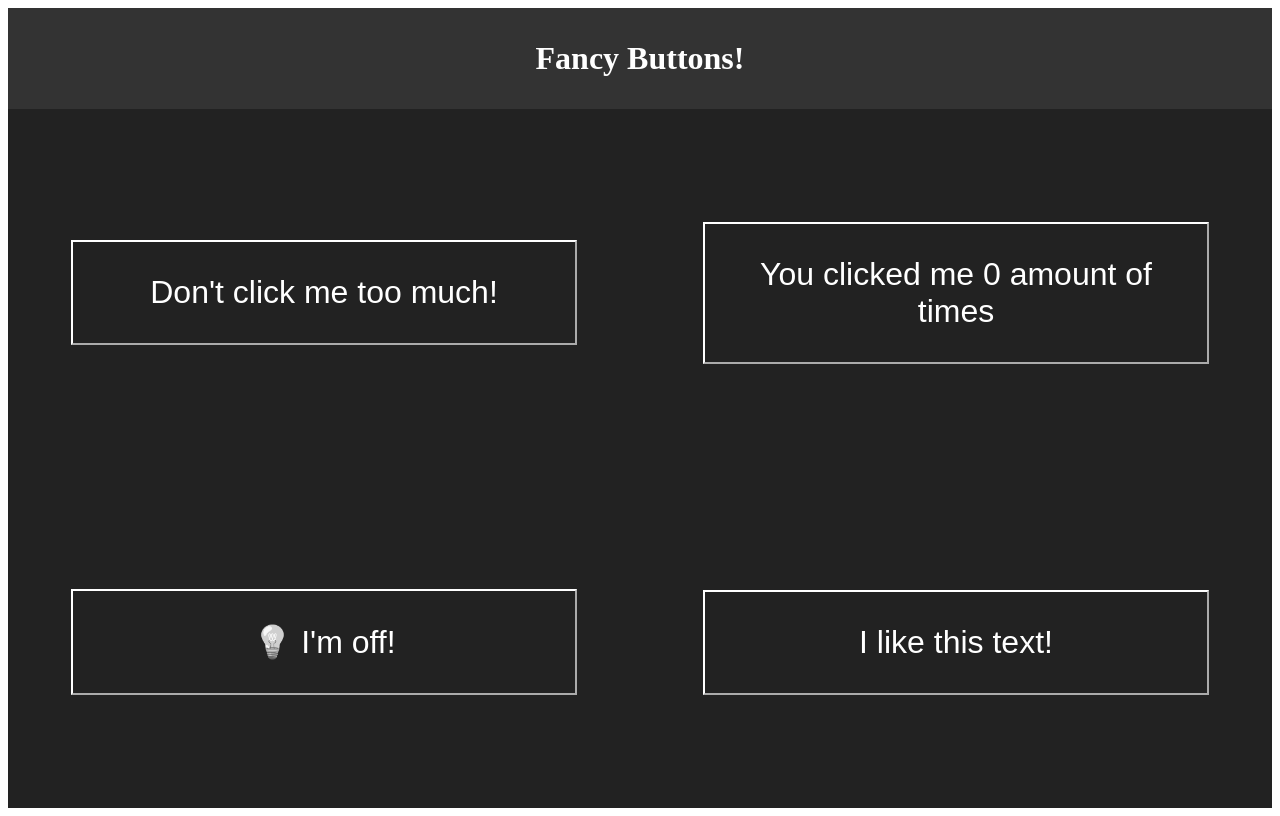
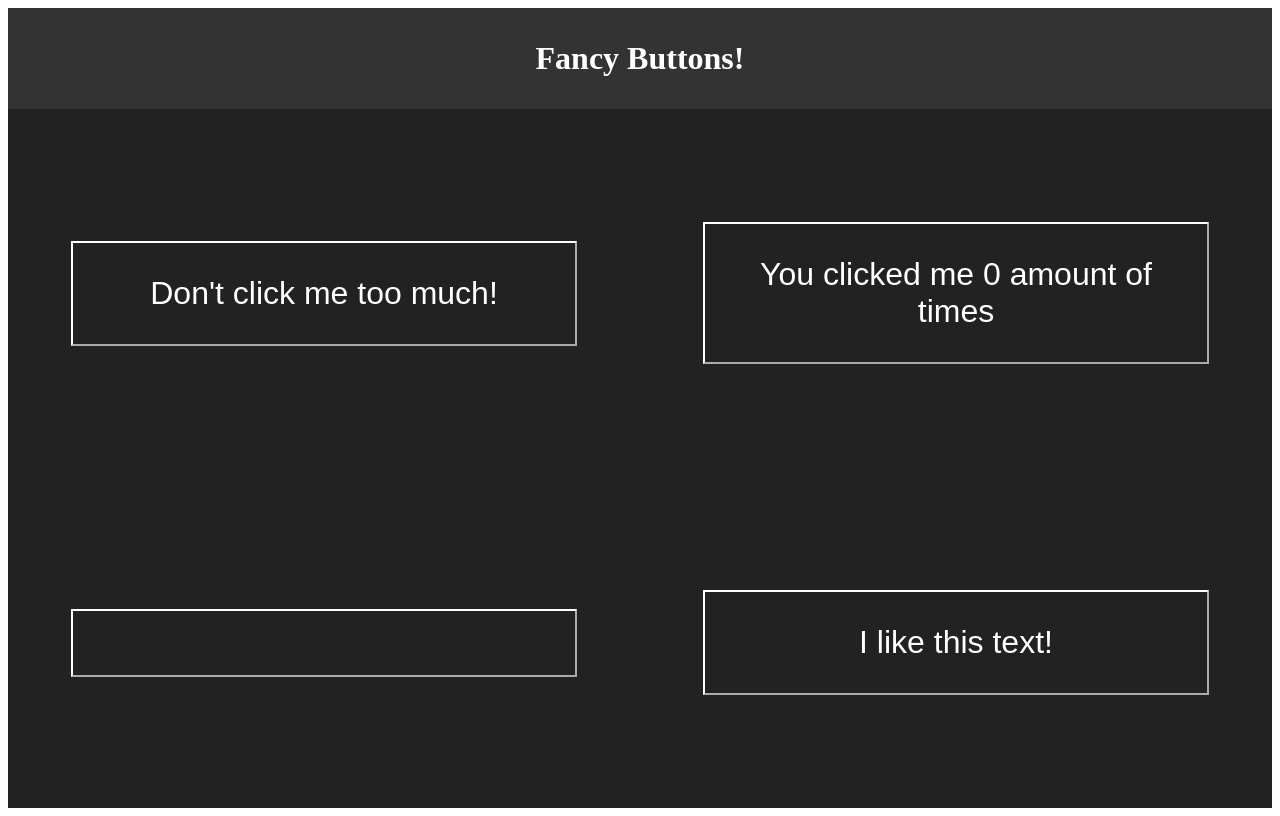
Before and after one commit to mabuzainah/fancy-buttons, a React (Create React App) app: page / in a window 1280 px wide. Built offline with nearby package versions, Linux system fonts and the light colour scheme.

Commit message:
Update LightSwitchButton.js
Updating LightSwitchButton to use the props passed down to it from App.js, such that the state of the light and the setLight are no longer in an array.

```diff
--- a/src/components/LightSwitchButton.js
+++ b/src/components/LightSwitchButton.js
@@ -11,7 +11,8 @@ function LightSwitchButton(props) {
     //a setter function (i.e. a way to set the reference and re-render the app)
 
 
-const [light, setLight] = useState('off');
+const light = props.light;
+const setLight = props.setLight;
 const handleClick = function () {
   if (light === "on") {
     setLight('off')
```
